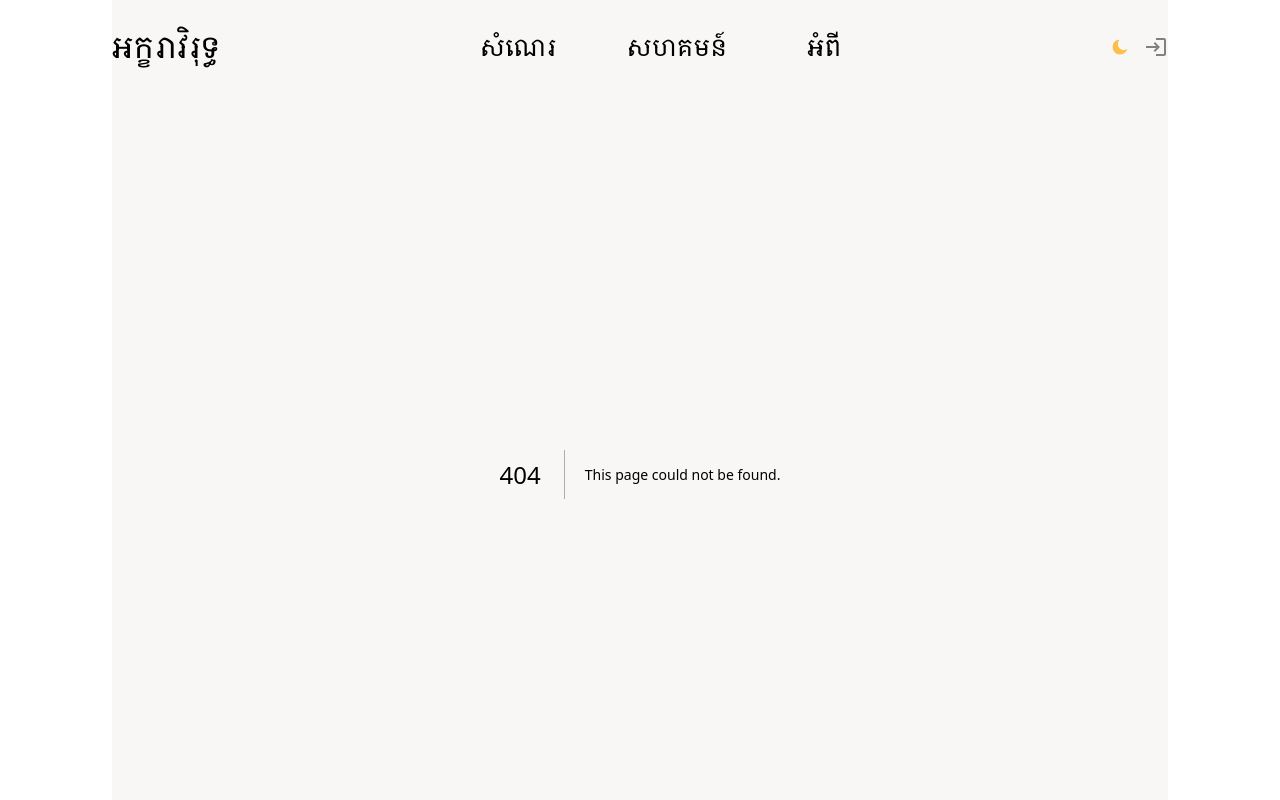
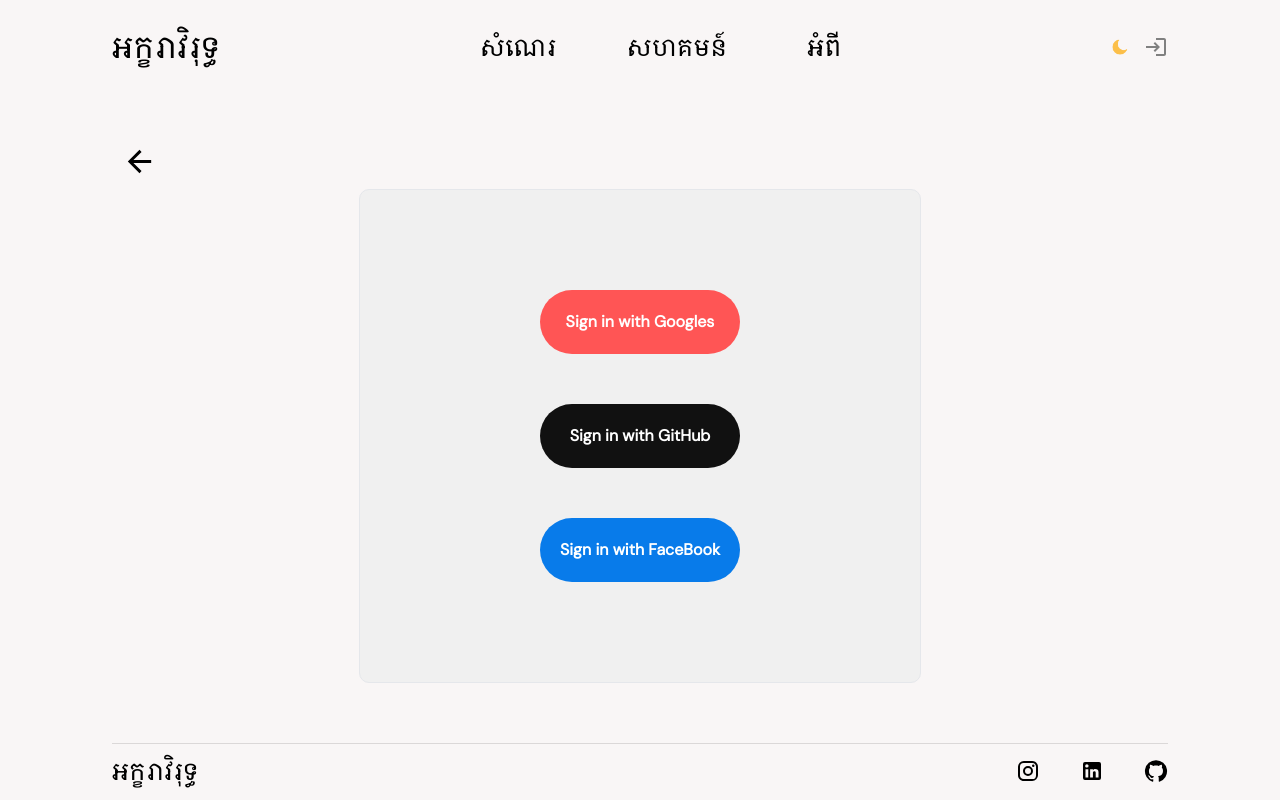
Before and after one commit to Ratanak-Rin-Sbu/inspira-graph, a Next.js app: page /login in a window 1280 px wide. Before the commit this address had no page. Shown: the top 800 px of the page. Built offline with nearby package versions, Linux system fonts and the light colour scheme.

Commit message:
Finished login page

```diff
--- a/src/app/globals.css
+++ b/src/app/globals.css
@@ -8,6 +8,7 @@
   --textColor: black;
   --softBg: #f0f0f0;
   --softTextColor: #626262;
+  --borderColor: #e5e7eb;
 }
 
 body {
@@ -34,13 +35,15 @@ a {
   --textColor: black;
   --softBg: #f0f0f0;
   --softTextColor: #626262;
+  --borderColor: #e5e7eb;
 }
 
 .dark {
   --background: #36454F;
   --textColor: whitesmoke;
-  --softBg: #1f273a;
+  --softBg: #596873;
   --softTextColor: #a6a6a6;
+  --borderColor: #4A5A63;
   background-color: var(--background);
 }
 
--- /dev/null
+++ b/src/app/login/loginPage.module.css
@@ -0,0 +1,69 @@
+.container {
+  border-radius: 10px;
+  display: flex;
+  flex-direction: column;
+  margin: 60px 0;
+}
+
+.arrowBack {
+  margin: 10px;
+}
+
+.wrapper {
+  margin: 0 auto;
+  padding: 100px 180px;
+  display: flex;
+  flex-direction: column;
+  gap: 50px;
+  background-color: var(--softBg);
+  border: 1px solid var(--borderColor);
+  border-radius: 10px;
+}
+
+.socialButton {
+  padding: 20px;
+  border-radius: 50px;
+  border: none;
+  color: white;
+  font-weight: bold;
+  cursor: pointer;
+  display: flex;
+  align-items: center;
+  justify-content: center;
+}
+
+.socialButton:first-child {
+  background-color: #ff5555;
+}
+
+.socialButton:nth-child(2) {
+  background-color: #111;
+}
+
+.socialButton:last-child {
+  background-color: #087BEA;
+}
+
+@media screen and (max-width: 768px) {
+  .wrapper {
+    padding: 50px 100px;
+  }
+}
+
+@media screen and (max-width: 640px) {
+  .container {
+    background-color: var(--softBg);
+    border: 1px solid var(--borderColor);
+  }
+
+  .wrapper {
+    padding: 30px;
+    background-color: var(--spftBg);
+    border: none;
+  }
+
+  .socialButton {
+    font-weight: 400;
+    font-size: 14px;
+  }
+}
--- /dev/null
+++ b/src/app/login/page.jsx
@@ -0,0 +1,40 @@
+"use client"
+import React from 'react';
+import { ArrowBack } from '@mui/icons-material';
+import { useRouter } from 'next/navigation';
+
+import styles from './loginPage.module.css';
+
+const page = () => {
+  const router = useRouter();
+
+  const navigatePage = () => {
+    router.push('/');
+  };
+
+  return (
+    <div className={styles.container}>
+      <div className={styles.arrowBack}>
+        <ArrowBack
+          onClick={navigatePage}
+          fontSize='large'
+          sx={{
+            cursor: "pointer",
+            ":active": {
+              backgroundColor: "#789DBC",
+              // backgroundColor: "black",
+              transition: 'background-color 0.3s',
+            }
+          }}
+        />
+      </div>
+      <div className={styles.wrapper}>
+        <div className={styles.socialButton}>Sign in with Googles</div>
+        <div className={styles.socialButton}>Sign in with GitHub</div>
+        <div className={styles.socialButton}>Sign in with FaceBook</div>
+      </div>
+    </div>
+  )
+}
+
+export default page
--- a/src/components/auth/Auth.tsx
+++ b/src/components/auth/Auth.tsx
@@ -1,12 +1,15 @@
 "use client"
 
 import React, { useState } from 'react';
-import styles from "./auth.module.css";
+import { useRouter } from 'next/navigation';
 import { useMediaQuery, Box } from '@mui/material'
 import { Logout, Login , Menu, Close } from '@mui/icons-material';
+
+import styles from "./auth.module.css";
 import ThemeToggle from "../themeToggle/ThemeToggle";
 
 const Auth = () => {
+  const router = useRouter();
   const [open, setOpen] = useState(false);
 
   // temporary
@@ -19,7 +22,7 @@ const Auth = () => {
       {status === "notauthenticated" ? (
         <div className={styles.auth}>
           <ThemeToggle />
-          <Login sx={{ cursor: "pointer" }}/>
+          <Login sx={{ cursor: "pointer" }} onClick={() => router.push('/login')}/>
         </div>
       ) : (
         <div className={styles.auth}>
@@ -53,7 +56,7 @@ const Auth = () => {
           <Box mb="20px">សហគមន៍</Box>
           <Box mb="20px">អំពី</Box>
           {status === "notauthenticated" ? (
-            <Box>លកអ៊ីន</Box>
+            <Box onClick={() => router.push('/login')}>លកអ៊ីន</Box>
           ) : (
             <Box>លកអោត</Box>
           )}
--- a/src/components/navbar/Navbar.tsx
+++ b/src/components/navbar/Navbar.tsx
@@ -16,7 +16,7 @@ const Navbar = () => {
 
   return (
     <div className={`${styles.container} khmer-text text-3xl`}>
-      <div className={styles.logo} onClick={navigatePage}>អក្ខរាវិរុទ្ធ</div>
+      <div className={styles.logo} onClick={() => router.push('/')}>អក្ខរាវិរុទ្ធ</div>
 
       <div className={styles.navigations}>
         <Button
--- a/src/components/navbar/navbar.module.css
+++ b/src/components/navbar/navbar.module.css
@@ -12,7 +12,7 @@
 
 .logo:active {
   background-color: #b1c2bfce;
-  border-radius: 10px;
+  border-radius: 5px;
 }
 
 .navigations {
```
